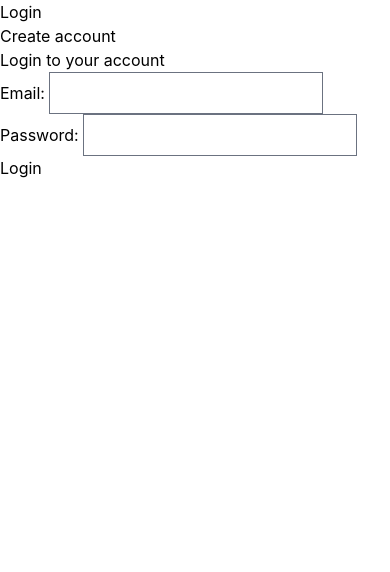
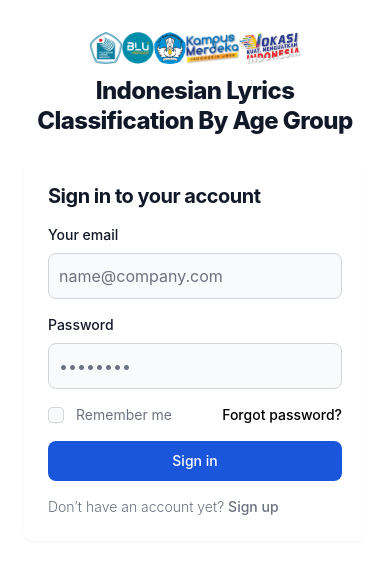
Before and after one commit to michael2002porto/flask_whisper, a Flask app: page /login in a window 390 px wide. Shown: the top 572 px of the page. Run offline with Flask 2, Linux system fonts and the light colour scheme; parts of the project's set-up code (start-up, migrations or seed data) failed here and were passed over; some libraries are stand-ins or nearby versions.

Commit message:
Add login page

```diff
--- a/static/css/main.css
+++ b/static/css/main.css
@@ -1,7 +1,7 @@
 /* Custom Container Styles */
 .container {
     max-width: 90vw;
-    margin-top: 4rem;
+    margin-top: 5rem;
     margin-bottom: 3rem;
 }
 
--- a/templates/index.html
+++ b/templates/index.html
@@ -5,6 +5,7 @@
 {% endblock %}
 
 {% block body %}
+{% include 'navbar.html' %}
 <main class="flex flex-row justify-center items-center min-h-screen">
     <div class="container flex flex-col justify-center items-center">
         <h1 class="mb-4 text-5xl font-extrabold tracking-tight text-slate-900 sm:text-7xl text-center">Indonesian Lyrics
--- a/templates/login.html
+++ b/templates/login.html
@@ -5,23 +5,70 @@
 {% endblock %}
 
 {% block body %}
-<nav>
-    <ul>
-        <li><a href="/login">Login</a></li>
-        <li><a href="/register">Create account</a></li>
-    </ul>
-</nav>
-<h1>Login to your account</h1>
-
-{% if error %}
-<p class="error">{{ error }}</p>
-{% endif %}
-
-<form action="/login" method="post">
-    <label for="email">Email:</label>
-    <input type="text" name="email" required />
-    <label for="password">Password:</label>
-    <input type="password" name="password" required />
-    <button type="submit">Login</button>
-</form>
+<section class="bg-white">
+    <div class="flex flex-col items-center justify-center px-6 py-8 mx-auto md:h-screen lg:py-0">
+        <a href="#" class="flex flex-col gap-3 items-center mb-6 text-2xl font-semibold text-gray-900">
+            <div class="flex">
+                <img src="/static/img/Logo PNJ.png" class="h-8" alt="Politeknik Negeri Jakarta">
+                <img src="/static/img/BLU SPEED LOGO.png" class="h-8" alt="Politeknik Negeri Jakarta">
+                <img src="/static/img/Logo Kemendikbud.png" class="h-8" alt="Politeknik Negeri Jakarta">
+                <img src="/static/img/Logo Kampus Merdeka.png" class="h-8" alt="Politeknik Negeri Jakarta">
+                <img src="/static/img/Logo Vokasi Menguatkan.png" class="h-8" alt="Politeknik Negeri Jakarta">
+            </div>
+            <h1
+                class="text-center text-2xl font-extrabold text-slate-900 leading-tight tracking-tight text-gray-900 md:text-3xl">
+                Indonesian Lyrics Classification By Age Group
+            </h1>
+        </a>
+        <div class="w-full rounded-lg shadow-sm inset-shadow-sm md:mt-0 sm:max-w-md xl:p-0">
+            <div class="p-6 space-y-4 md:space-y-6 sm:p-8">
+                <h1 class="text-xl font-bold leading-tight tracking-tight text-gray-900 md:text-2xl">
+                    Sign in to your account
+                </h1>
+                {% if error %}
+                <div class="p-4 mb-4 text-sm text-red-800 rounded-lg bg-red-100" role="alert">
+                    {{ error }}
+                </div>
+                {% endif %}
+                <form class="space-y-4 md:space-y-6" action="/login" method="post">
+                    <div>
+                        <label for="email" class="block mb-2 text-sm font-medium text-gray-900">Your
+                            email</label>
+                        <input type="email" name="email" id="email"
+                            class="bg-gray-50 border border-gray-300 text-gray-900 rounded-lg focus:ring-primary-600 focus:border-primary-600 block w-full p-2.5"
+                            placeholder="name@company.com" required="">
+                    </div>
+                    <div>
+                        <label for="password" class="block mb-2 text-sm font-medium text-gray-900">Password</label>
+                        <input type="password" name="password" id="password" placeholder="••••••••"
+                            class="bg-gray-50 border border-gray-300 text-gray-900 rounded-lg focus:ring-primary-600 focus:border-primary-600 block w-full p-2.5"
+                            required="">
+                    </div>
+                    <div class="flex items-center justify-between">
+                        <div class="flex items-start">
+                            <div class="flex items-center h-5">
+                                <input id="remember" aria-describedby="remember" type="checkbox"
+                                    class="w-4 h-4 border border-gray-300 rounded bg-gray-50 focus:ring-3 focus:ring-primary-300"
+                                    required="">
+                            </div>
+                            <div class="ml-3 text-sm">
+                                <label for="remember" class="text-gray-500">Remember me</label>
+                            </div>
+                        </div>
+                        <a href="#" class="text-sm font-medium text-primary-600 hover:underline">Forgot
+                            password?</a>
+                    </div>
+                    <button type="submit"
+                        class="w-full text-white bg-blue-700 hover:bg-blue-800 focus:ring-4 focus:outline-none focus:ring-primary-300 font-medium rounded-lg text-sm px-5 py-2.5 text-center">Sign
+                        in</button>
+                    <p class="text-sm font-light text-gray-500">
+                        Don’t have an account yet? <a href="/register"
+                            class="font-medium text-primary-600 hover:underline">Sign
+                            up</a>
+                    </p>
+                </form>
+            </div>
+        </div>
+    </div>
+</section>
 {% endblock %}
--- a/templates/transcribe.html
+++ b/templates/transcribe.html
@@ -5,6 +5,7 @@
 {% endblock %}
 
 {% block body %}
+{% include 'navbar.html' %}
 <main class="flex flex-row justify-center items-center min-h-screen">
     <div class="container max-w-xl w-full bg-white rounded-2xl p-8 text-center space-y-6">
 
```
Also changed, not shown: templates/base.html (+0 -18 lines), templates/navbar.html (added, +49 -0 lines), static/img/BLU SPEED LOGO.png (added), static/img/Logo Kampus Merdeka.png (added), static/img/Logo Vokasi Menguatkan.png (added).
